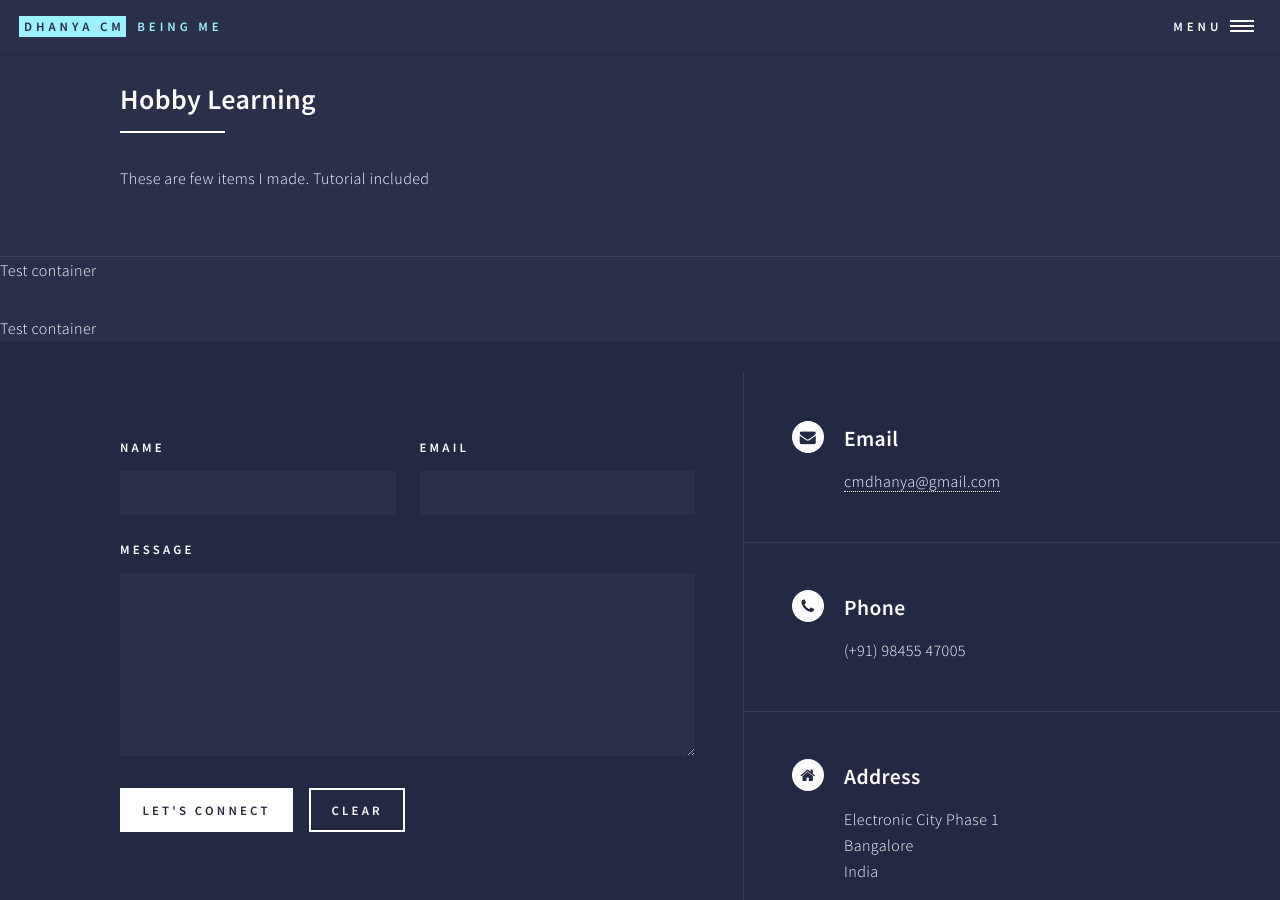
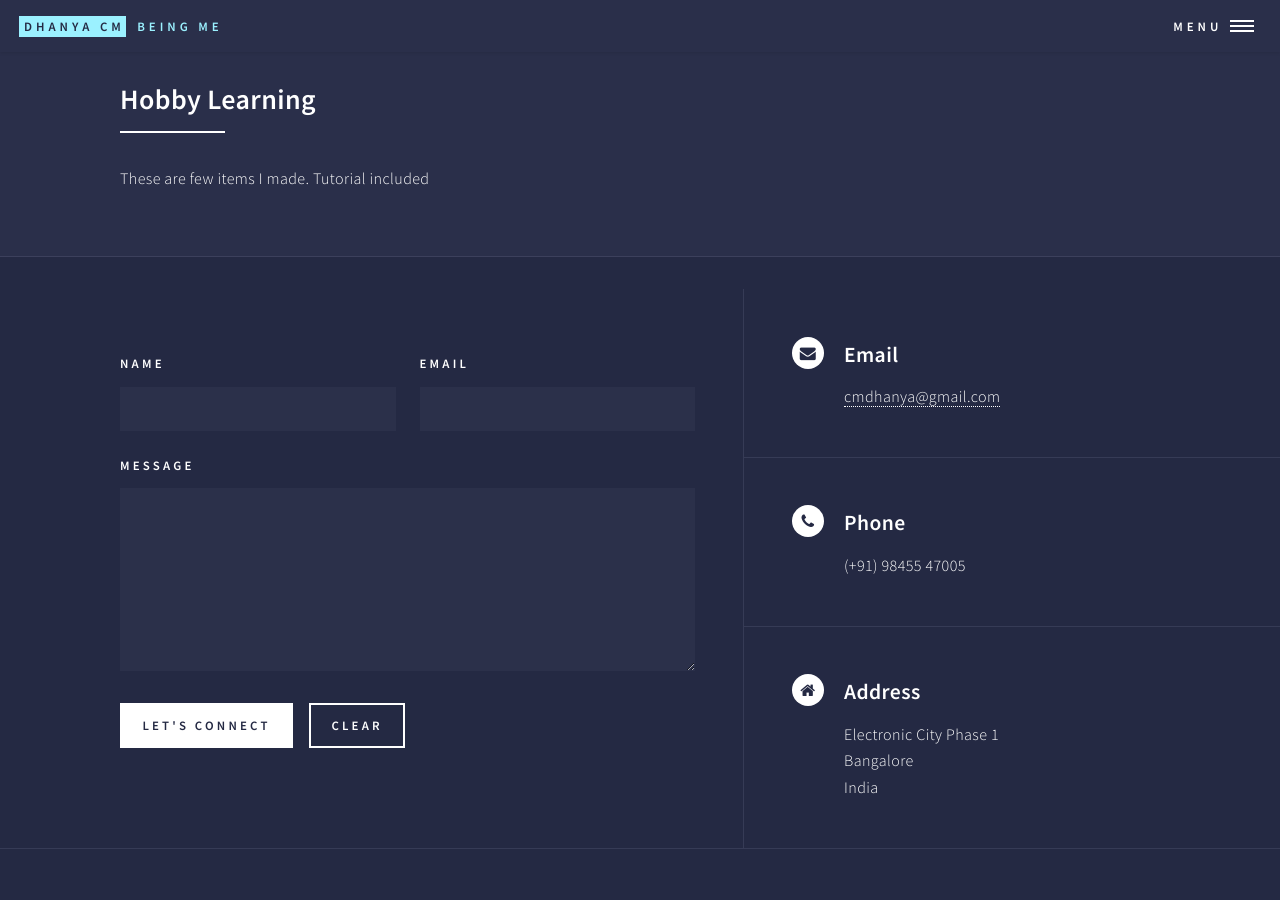
Before and after one commit to dhanyacm/dhanyacm, a Jekyll site: the page built from artandcrafts.html, in a window 1280 px wide and 900 px high, scrolled down 500 px. Built offline with Jekyll 4.4.1, drawn with Linux system fonts in a browser that asks for light colours.

Commit message:
Update artandcrafts.html

```diff
--- a/artandcrafts.html
+++ b/artandcrafts.html
@@ -39,13 +39,12 @@
 
 						 <section class="gallery-block compact-gallery">
 							<div class="container">
-								<p> Test container </p>
+							   <div class="box alt">
 
-							   <div class="box alt">
+								 {% for post in site.post %}
 
 								   <p> Test container </p>
 
-								 {% for post in site.post %}
 									<img src={{ post.icon }} alt="Art" />
 									<a href="{{ post.url }}" title="{{ post.title }}">{{ post.title }}</a> <br>
 									   <span style="color:#555;">{{ post.content }}</span>
```
